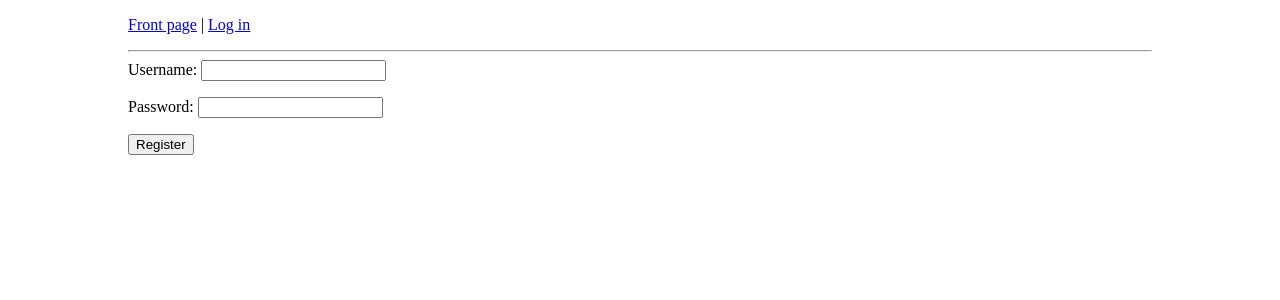
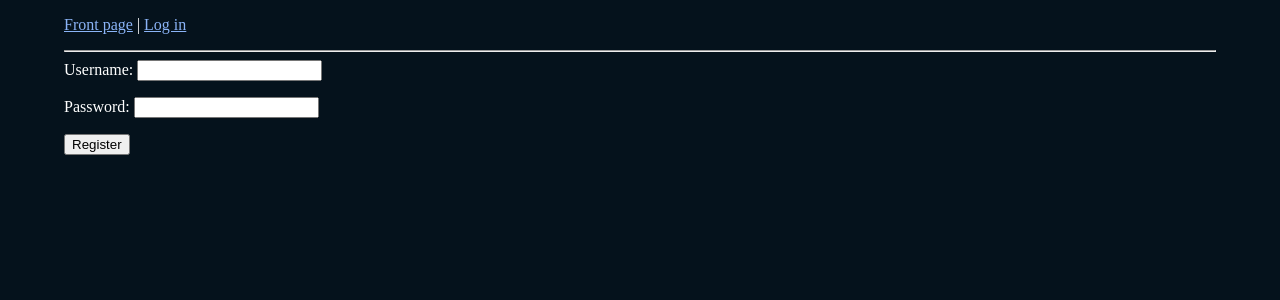
Before and after one commit to german-zarate/film-view-app, a Flask app: page /register in a window 1280 px wide. Shown: the top 300 px of the page. Run offline with Flask 2, Linux system fonts and the light colour scheme.

Commit message:
Tweak colours and adjust max-width

```diff
--- a/static/main.css
+++ b/static/main.css
@@ -1,5 +1,15 @@
 body {
   margin: auto;
-  max-width: 80%;
+  max-width: 90%;
   margin-top: 10px;
+  background-color: #05121c;
+  color: white;
 }
+
+a:link {
+  color: #8bb4f7;
+}
+
+a:visited {
+  color: #9fc0f5;
+}
```
